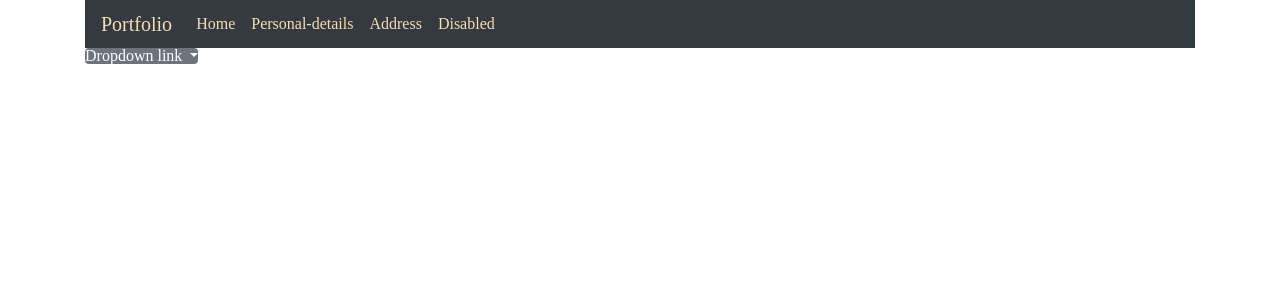
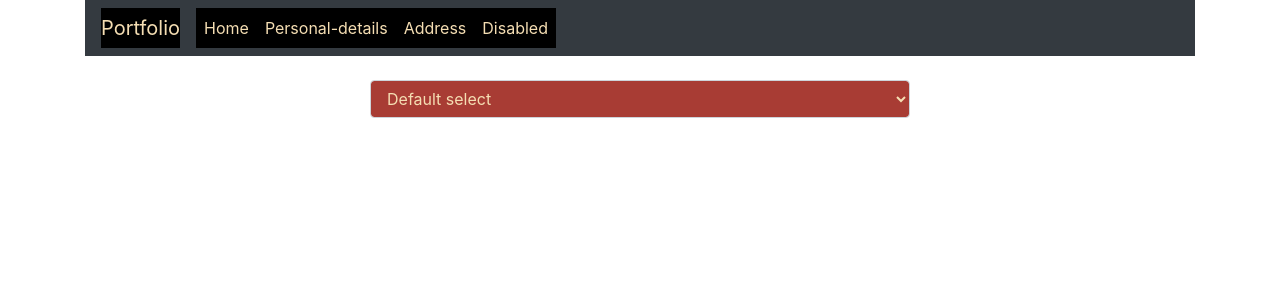
Before and after one commit to razjoorez/portfolio, an Angular app in the folder portfolio/: page /personal in a window 1280 px wide. Shown: the top 300 px of the page. Built offline with nearby package versions, Linux system fonts and the light colour scheme.

Commit message:
added color varaibles

```diff
--- a/portfolio/src/_variables.scss
+++ b/portfolio/src/_variables.scss
@@ -1 +1,3 @@
-$main-color: red;
+
+$main-color:#a83c34;
+$font-color: wheat;
--- a/portfolio/src/app/address/address.component.html
+++ b/portfolio/src/app/address/address.component.html
@@ -1,12 +1,12 @@
+<div class="row mt-4">
+<div class="col-xs-1 col-sm-1 col-md-2 col-lg-3 col-xl-3"></div>
 
-<div class="dropdown">
-    <a class="btn btn-secondary dropdown-toggle" href="#" role="button" id="dropdownMenuLink" data-toggle="dropdown" aria-haspopup="true" aria-expanded="false">
-      Dropdown link
-    </a>
-
-    <div class="dropdown-menu" aria-labelledby="dropdownMenuLink">
-      <a class="dropdown-item" href="#">Action</a>
-      <a class="dropdown-item" href="#">Another action</a>
-      <a class="dropdown-item" href="#">Something else here</a>
-    </div>
-  </div>
+<div class="col-xs-10 col-sm-10 col-md-8 col-lg-6 col-xl-6">
+  <select class="form-control">
+    <option>Default select</option>
+    <option>Default select</option>
+    <option>Default select</option>
+  </select>
+</div>
+  <div class="col-xs-1 col-sm-1 col-md-2 col-lg-3 col-xl-3"></div>
+</div>
--- a/portfolio/src/app/address/address.component.scss
+++ b/portfolio/src/app/address/address.component.scss
@@ -3,3 +3,16 @@ p {
 
     color: $main-color;
 }
+
+
+
+.form-control{
+
+    background-color:$main-color;
+    color: wheat;
+}
+
+select option {
+    background-color: $main-color;
+    color: wheat;
+}
--- a/portfolio/src/app/header/header/header.component.scss
+++ b/portfolio/src/app/header/header/header.component.scss
@@ -1,7 +1,6 @@
-
-
+@import '../../../styles.scss';
 
 .navbar.navbar-expand-lg.navbar-light.bg-dark  a{
-
-    color: wheat;
+    background-color: black;
+    color:wheat;
 }
--- a/portfolio/src/styles.scss
+++ b/portfolio/src/styles.scss
@@ -1,5 +1,5 @@
 /* You can add global styles to this file, and also import other style files */
-@import './reset';
+// @import './reset';
 @import './variables';
 @import './small';
 @import './medium';
```
